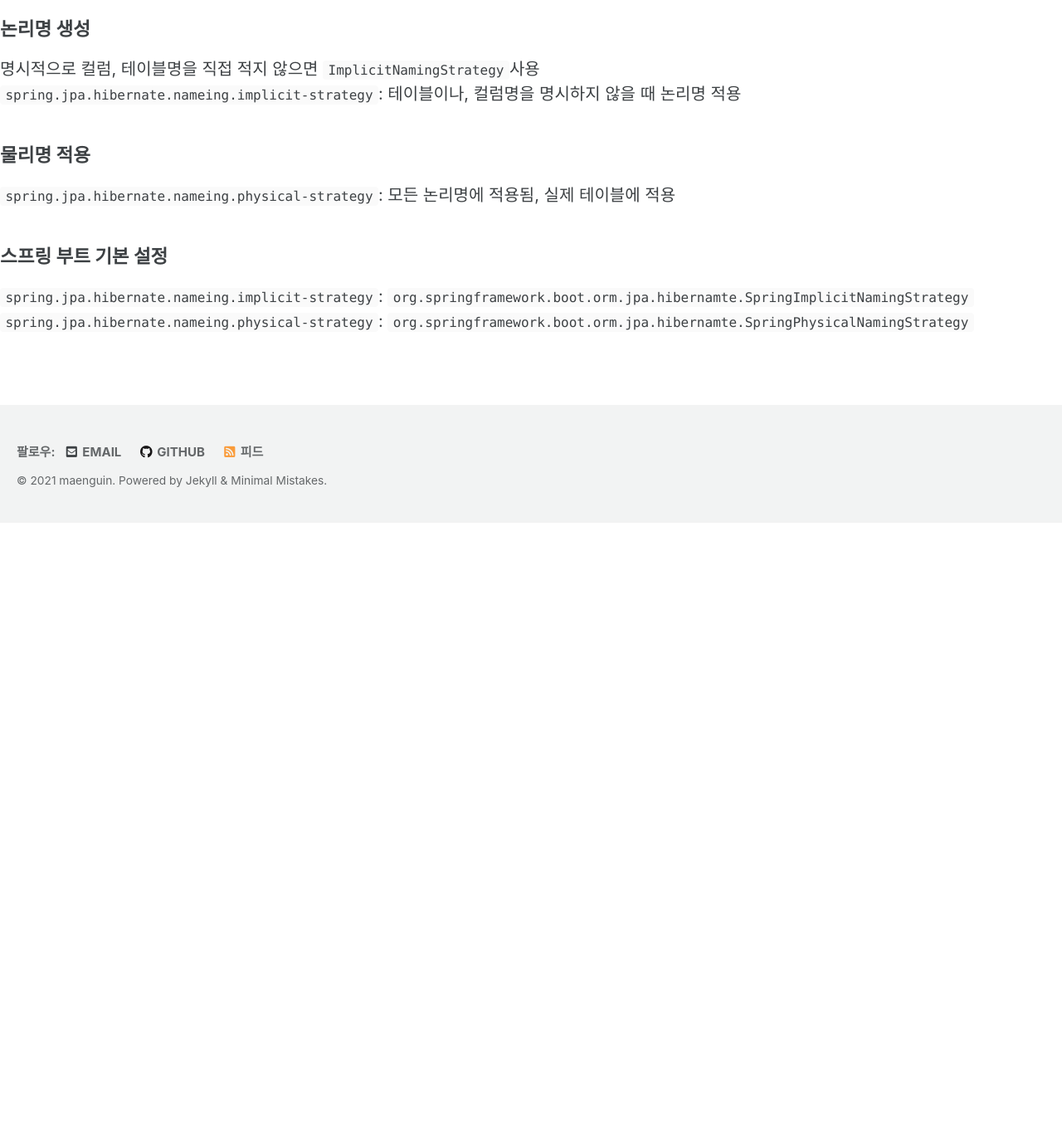
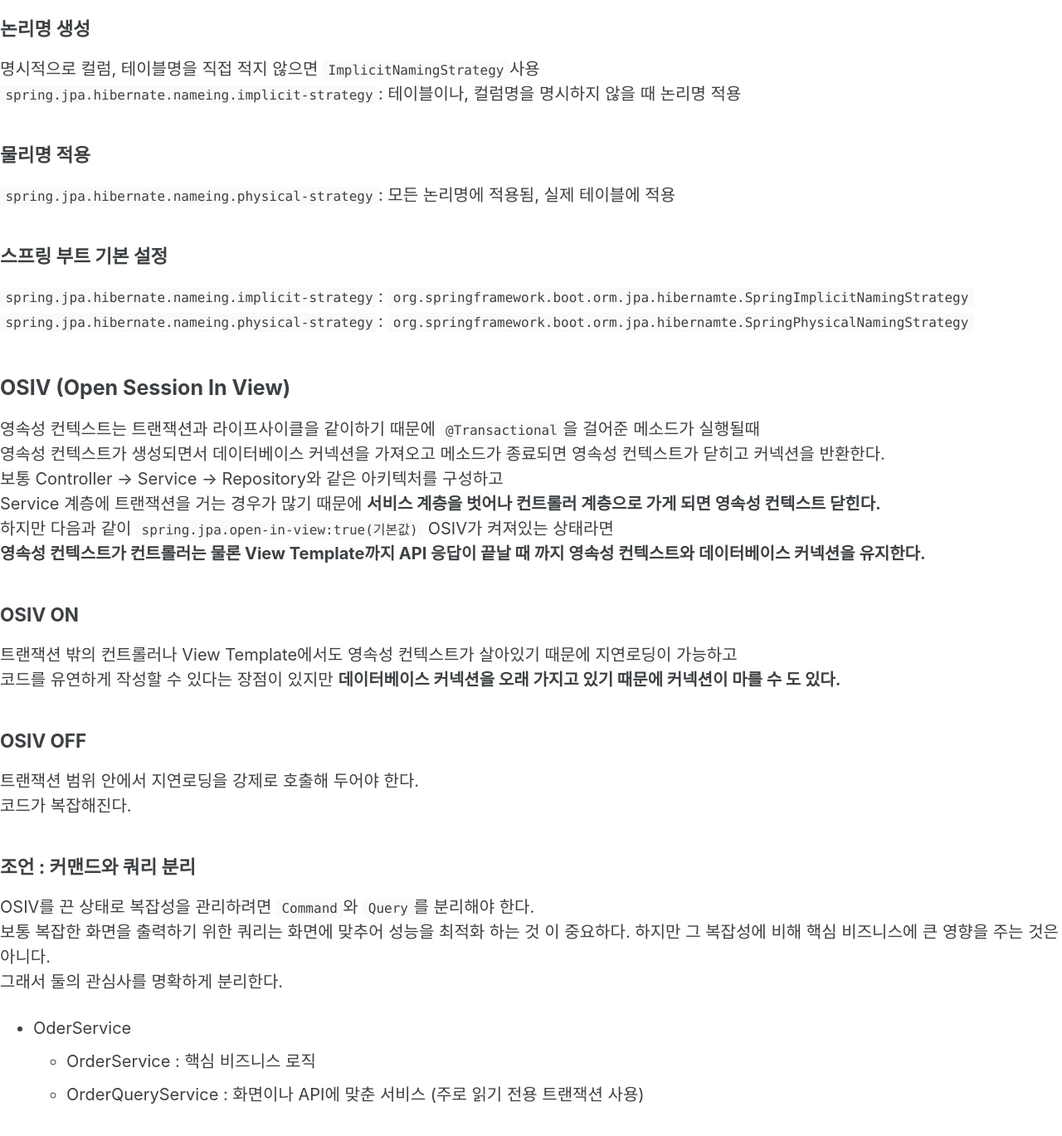
Before and after one commit to maenguin/maenguin.github.io, a Jekyll site: the page built from private/springboot-jpa.md, in a window 1280 px wide and 1400 px high, scrolled down 797 px. Shown: the top 1369 px of the window at 83% size. Built offline with Jekyll 4.4.1, drawn with Linux system fonts in a browser that asks for light colours; cached includes are drawn as plain includes; our own code applies the rules of GitHub Pages for plain Markdown files; before the commit the page ends 1427 px from its top, so only the background shows below that.

Commit message:
Update springboot-jpa.md

```diff
--- a/private/springboot-jpa.md
+++ b/private/springboot-jpa.md
@@ -24,3 +24,24 @@
 ### 스프링 부트 기본 설정
 `spring.jpa.hibernate.nameing.implicit-strategy`: `org.springframework.boot.orm.jpa.hibernamte.SpringImplicitNamingStrategy`
 `spring.jpa.hibernate.nameing.physical-strategy`: `org.springframework.boot.orm.jpa.hibernamte.SpringPhysicalNamingStrategy`
+
+## OSIV (Open Session In View)
+영속성 컨텍스트는 트랜잭션과 라이프사이클을 같이하기 때문에 `@Transactional`을 걸어준 메소드가 실행될때
+영속성 컨텍스트가 생성되면서 데이터베이스 커넥션을 가져오고 메소드가 종료되면 영속성 컨텍스트가 닫히고 커넥션을 반환한다.
+보통 Controller -> Service -> Repository와 같은 아키텍처를 구성하고
+Service 계층에 트랜잭션을 거는 경우가 많기 때문에 **서비스 계층을 벗어나 컨트롤러 계층으로 가게 되면 영속성 컨텍스트 닫힌다.**
+하지만 다음과 같이 `spring.jpa.open-in-view:true(기본값)` OSIV가 켜져있는 상태라면
+**영속성 컨텍스트가 컨트롤러는 물론 View Template까지 API 응답이 끝날 때 까지 영속성 컨텍스트와 데이터베이스 커넥션을 유지한다.**
+### OSIV ON
+트랜잭션 밖의 컨트롤러나 View Template에서도 영속성 컨텍스트가 살아있기 때문에 지연로딩이 가능하고
+코드를 유연하게 작성할 수 있다는 장점이 있지만 **데이터베이스 커넥션을 오래 가지고 있기 때문에 커넥션이 마를 수 도 있다.**
+### OSIV OFF
+트랜잭션 범위 안에서 지연로딩을 강제로 호출해 두어야 한다.
+코드가 복잡해진다.
+### 조언 : 커맨드와 쿼리 분리
+OSIV를 끈 상태로 복잡성을 관리하려면 `Command`와 `Query`를 분리해야 한다.
+보통 복잡한 화면을 출력하기 위한 쿼리는 화면에 맞추어 성능을 최적화 하는 것 이 중요하다. 하지만 그 복잡성에 비해 핵심 비즈니스에 큰 영향을 주는 것은 아니다.
+그래서 둘의 관심사를 명확하게 분리한다.
+* OderService
+  * OrderService : 핵심 비즈니스 로직
+  * OrderQueryService : 화면이나 API에 맞춘 서비스 (주로 읽기 전용 트랜잭션 사용)
```
